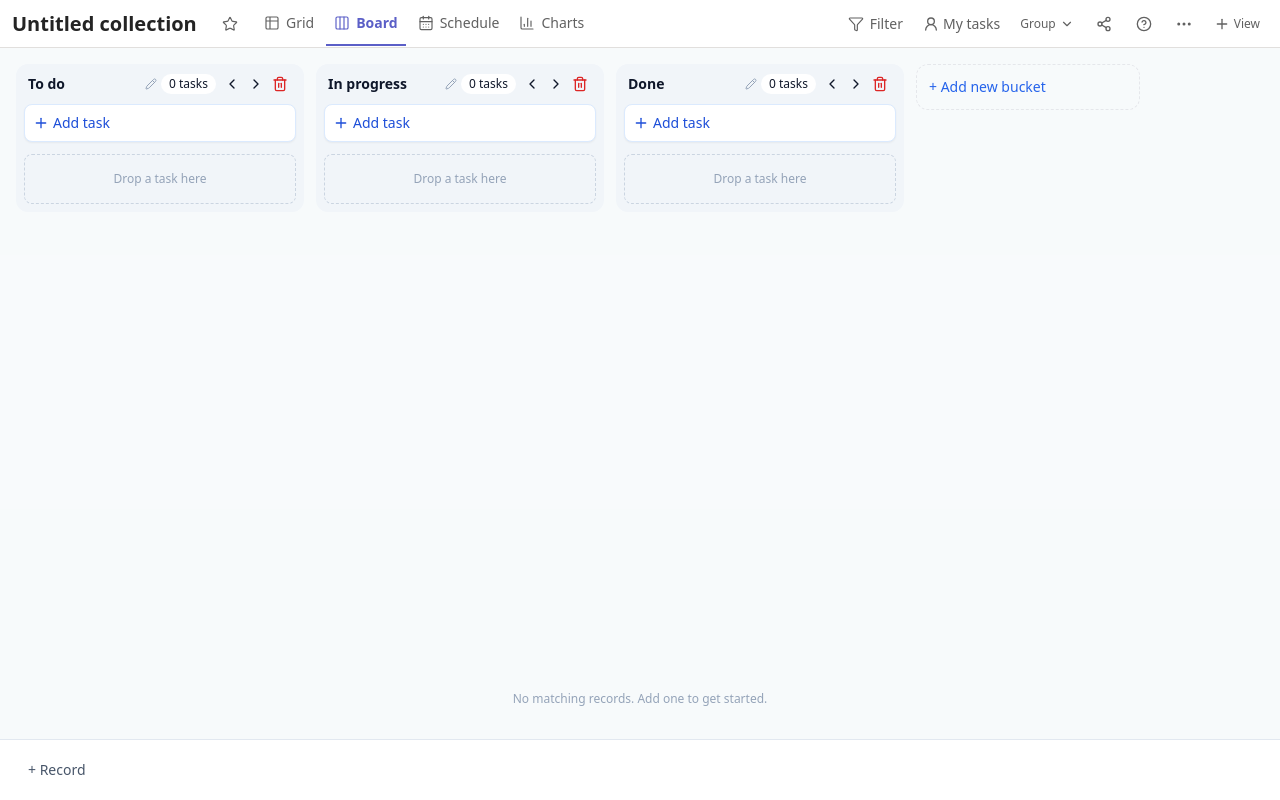
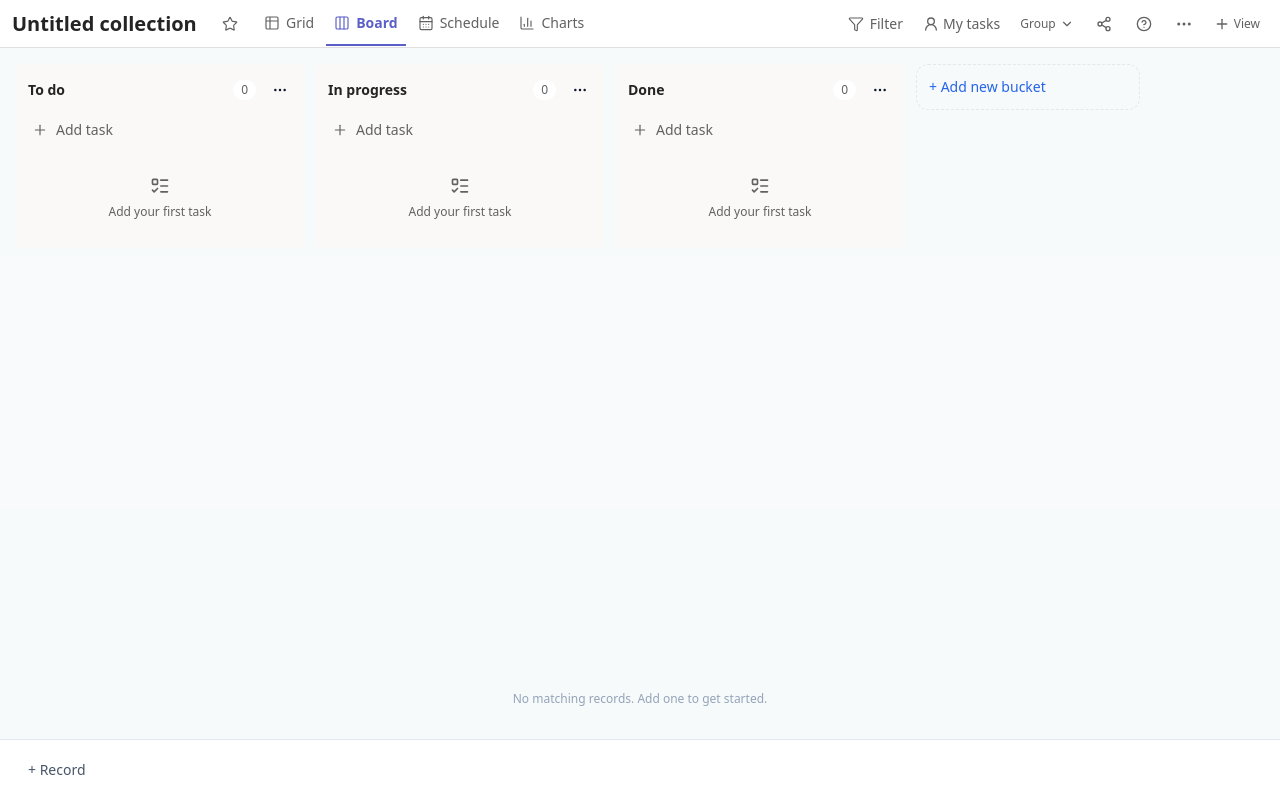
Before and after one commit to eddyvn98/collection-planner, a React (Vite) app: page / in a window 1280 px wide. Built offline with nearby package versions, Linux system fonts and the light colour scheme.

Commit message:
feat(ui-b): compact bucket menu, optional drop indicator, collapsible completed section

```diff
--- a/src/renderers/CollectionBoardBucket.tsx
+++ b/src/renderers/CollectionBoardBucket.tsx
@@ -1,59 +1,80 @@
 import { useState } from "react";
-import { useDroppable } from "@dnd-kit/core";
-import { Plus, ChevronLeft, ChevronRight, Trash2, Pencil } from "lucide-react";
+import { useDndContext, useDroppable } from "@dnd-kit/core";
+import { ChevronDown, ChevronLeft, ChevronRight, Ellipsis, ListTodo, Pencil, Plus, Trash2 } from "lucide-react";
 import { createGroupedTask, type BoardGroup, type BoardGroupBy } from "./collectionBoardGroups";
 import { deleteBucket, moveBucket, renameBucket } from "./collectionBoardActions";
 import { CollectionTaskCard } from "./CollectionTaskCard";
 import type { CollectionBlockPayload, CollectionField } from "../collections/model";
-interface Props { data: CollectionBlockPayload; group: BoardGroup; mode: BoardGroupBy; field?: CollectionField;
- readOnly: boolean; onChange: (next: CollectionBlockPayload) => void; onOpen: (id: string, trigger: HTMLButtonElement) => void; }
-export function CollectionBoardBucket({data,group,mode,field,readOnly,onChange,onOpen}: Props) {
- const drop = useDroppable({id:"bucket:"+group.key,disabled:readOnly});
- const [title,setTitle] = useState("");
- const [adding,setAdding] = useState(false);
- const [renaming,setRenaming] = useState(false);
- const [name,setName] = useState(group.title);
- const bucket=group.key.slice(7);
- const canEdit=mode==="bucket"&&!!field&&!!bucket;
+interface Props {data:CollectionBlockPayload;group:BoardGroup;mode:BoardGroupBy;field?:CollectionField;
+ readOnly:boolean;onChange:(next:CollectionBlockPayload)=>void;onOpen:(id:string,trigger:HTMLButtonElement)=>void;}
+export function CollectionBoardBucket({data,group,mode,field,readOnly,onChange,onOpen}:Props){
+ const drop=useDroppable({id:"bucket:"+group.key,disabled:readOnly});
+ const {active}=useDndContext();
+ const [title,setTitle]=useState(""),[adding,setAdding]=useState(false);
+ const [renaming,setRenaming]=useState(false),[name,setName]=useState(group.title),[menu,setMenu]=useState(false);
+ const bucket=group.key.slice(7),editable=mode==="bucket"&&!!field&&!!bucket;
+ const pending=group.rows.filter(row=>row.progress!=="completed");
+ const completed=group.rows.filter(row=>row.progress==="completed");
  const save=()=>{const next=createGroupedTask(data,title,group.key,mode,field);
-  if(next===data)return;onChange(next);setTitle("");setAdding(false);};
+   if(next!==data){onChange(next);setTitle("");setAdding(false);}};
+ const action=(operation:"rename"|"left"|"right"|"delete")=>{
+   setMenu(false);if(!field)return;
+   if(operation==="rename"){setName(bucket);setRenaming(true);}
+   if(operation==="left")onChange(moveBucket(data,field.id,bucket,-1));
+   if(operation==="right")onChange(moveBucket(data,field.id,bucket,1));
+   if(operation==="delete"&&window.confirm("Delete this bucket? Its tasks will move to the first bucket."))
+     onChange(deleteBucket(data,field.id,bucket));
+ };
+ const card=(record:typeof group.rows[number])=><CollectionTaskCard key={record.id} data={data}
+   record={record} groupKey={group.key} readOnly={readOnly} onChange={onChange}
+   onOpen={trigger=>onOpen(record.id,trigger)}/>;
  return <section ref={drop.setNodeRef} data-testid="collection-kanban-column" data-status={group.key}
-  className={"w-72 shrink-0 self-start rounded-xl bg-slate-100 p-2 dark:bg-slate-900 " +
-    (drop.isOver?"ring-2 ring-blue-500":"")}>
-  <header className="mb-2 flex items-center gap-1 px-1">
-   {renaming&&canEdit?<input autoFocus aria-label="Bucket name" className="min-w-0 flex-1 rounded border p-1 text-sm"
-    value={name} onChange={e=>setName(e.target.value)}
-    onKeyDown={e=>{if(e.key==="Escape"){setName(bucket);setRenaming(false);}if(e.key==="Enter")e.currentTarget.blur();}}
-    onBlur={()=>{if(name!==bucket&&field)onChange(renameBucket(data,field.id,bucket,name));setRenaming(false);}} />
-   : <button type="button" disabled={readOnly||!canEdit} onClick={()=>{setName(bucket);setRenaming(true);}}
-     className="min-w-0 flex-1 truncate text-left text-sm font-semibold" aria-label={"Rename bucket "+bucket}>{group.title}</button>}
-   {canEdit&&!readOnly&&!renaming&&<Pencil className="h-3 w-3 text-slate-400" aria-hidden="true"/>}
-  <span className="rounded-full bg-white px-2 py-0.5 text-xs dark:bg-slate-700">{group.rows.length} {group.rows.length === 1 ? "task" : "tasks"}</span>
-   {!readOnly&&canEdit&&field&&<div className="flex">
-    <button className="rounded p-1 hover:bg-white focus-visible:ring-2 focus-visible:ring-blue-500" title="Move bucket left" aria-label={"Move "+bucket+" left"} onClick={()=>onChange(moveBucket(data,field.id,bucket,-1))}>
-      <ChevronLeft className="h-4 w-4"/></button>
-    <button className="rounded p-1 hover:bg-white focus-visible:ring-2 focus-visible:ring-blue-500" title="Move bucket right" aria-label={"Move "+bucket+" right"} onClick={()=>onChange(moveBucket(data,field.id,bucket,1))}>
-      <ChevronRight className="h-4 w-4"/></button>
-    <button className="rounded p-1 text-red-600 hover:bg-red-100 focus-visible:ring-2 focus-visible:ring-red-500" title="Delete bucket" aria-label={"Delete "+bucket}
-      onClick={()=>{if(window.confirm("Move tasks to Unassigned and delete this bucket?"))onChange(deleteBucket(data,field.id,bucket));}}>
-      <Trash2 className="h-4 w-4"/></button>
+   className={"w-72 shrink-0 self-start rounded-md bg-[var(--planner-canvas)] p-2 "+
+    (drop.isOver?"ring-2 ring-[var(--planner-accent)]":"")}>
+  <header className="mb-1 flex min-h-9 items-center gap-2">
+   {renaming&&editable?<input autoFocus aria-label="Bucket name" value={name}
+      className="min-w-0 flex-1 rounded border border-[var(--planner-accent)] bg-[var(--planner-surface)] px-2 py-1 text-sm"
+      onChange={e=>setName(e.target.value)}
+      onKeyDown={e=>{if(e.key==="Escape"){setName(bucket);setRenaming(false);}
+        if(e.key==="Enter")e.currentTarget.blur();}}
+      onBlur={()=>{if(name.trim()!==bucket&&field)onChange(renameBucket(data,field.id,bucket,name));setRenaming(false);}}/>
+    : <h3 className="min-w-0 flex-1 truncate px-1 text-sm font-semibold text-[var(--planner-text)]">{group.title}</h3>}
+   <span aria-label={group.rows.length+" tasks"} className="rounded-full bg-[var(--planner-surface)] px-2 py-0.5 text-xs text-[var(--planner-secondary)]">{group.rows.length}</span>
+   {!readOnly&&editable&&<div className="relative">
+     <button type="button" title={"Bucket actions "+bucket} aria-label={"Bucket actions "+bucket}
+       aria-expanded={menu} className="flex min-h-8 min-w-8 items-center justify-center rounded hover:bg-[var(--planner-hover)] focus-visible:ring-2 focus-visible:ring-[var(--planner-accent)]"
+       onClick={()=>setMenu(!menu)}><Ellipsis size={16} strokeWidth={1.75}/></button>
+     {menu&&<div role="menu" aria-label={"Actions for "+bucket} className="absolute right-0 top-full z-40 w-44 rounded border border-[var(--planner-border)] bg-[var(--planner-surface)] p-1 shadow-lg">
+       {([["rename",Pencil,"Rename"],["left",ChevronLeft,"Move left"],
+         ["right",ChevronRight,"Move right"],["delete",Trash2,"Delete"]] as const).map(([kind,Icon,label])=>
+         <button key={kind} role="menuitem" className={"flex min-h-9 w-full items-center gap-2 rounded px-2 text-left text-sm hover:bg-[var(--planner-hover)] "+
+             (kind==="delete"?"text-red-600":"")} onClick={()=>action(kind)}>
+           <Icon size={16} strokeWidth={1.75}/>{label}</button>)}
+     </div>}
    </div>}
   </header>
-  {!readOnly&&(adding?<form className="mb-3 space-y-1" onSubmit={e=>{e.preventDefault();save();}}>
-   <input autoFocus aria-label={"New task in "+group.title} className="w-full rounded-lg border p-2 text-sm text-slate-900"
-     placeholder="Task name" value={title} onChange={e=>setTitle(e.target.value)} maxLength={300}
-     onKeyDown={e=>{if(e.key==="Escape")setAdding(false);}}/>
-   <div className="flex gap-2">
-    <button type="submit" className="rounded bg-blue-600 px-3 py-1 text-xs text-white">Add task</button>
-    <button type="button" className="text-xs" onClick={()=>setAdding(false)}>Cancel</button>
-   </div>
-  </form>:<button type="button" onClick={()=>setAdding(true)}
-    data-planner-add-task className="mb-3 flex w-full items-center gap-1 rounded-lg border border-blue-100 bg-white p-2 text-left text-sm font-medium text-blue-700 shadow-sm focus-visible:ring-2 focus-visible:ring-blue-500 dark:border-slate-700 dark:bg-slate-800 dark:text-blue-300">
-     <Plus className="h-4 w-4"/> Add task</button>)}
-  <div aria-label={group.title+" tasks"} className="min-h-10">
-   {group.rows.map(record=><CollectionTaskCard key={record.id} groupKey={group.key} data={data} record={record}
-    readOnly={readOnly} onOpen={trigger=>onOpen(record.id,trigger)}/>)}
-   {!group.rows.length&&<p className="rounded-lg border border-dashed border-slate-300 p-4 text-center text-xs text-slate-400">Drop a task here</p>}
+  {!readOnly&&(adding?<form className="mb-2 space-y-1" onSubmit={e=>{e.preventDefault();save();}}>
+    <input autoFocus aria-label={"New task in "+group.title} value={title} maxLength={300}
+      placeholder="Task name" onChange={e=>setTitle(e.target.value)}
+      onKeyDown={e=>{if(e.key==="Escape")setAdding(false);}}
+      className="w-full rounded border border-[var(--planner-border)] bg-[var(--planner-surface)] p-2 text-sm"/>
+    <div className="flex gap-2">
+      <button type="submit" disabled={!title.trim()} className="min-h-8 rounded bg-[var(--planner-accent)] px-3 text-xs text-white disabled:opacity-50">Add task</button>
+      <button type="button" className="min-h-8 rounded px-2 text-xs hover:bg-[var(--planner-hover)]" onClick={()=>setAdding(false)}>Cancel</button>
+    </div></form>:
+    <button type="button" data-planner-add-task onClick={()=>setAdding(true)}
+      className="mb-2 inline-flex min-h-9 w-full items-center gap-2 rounded px-2 text-left text-sm text-[var(--planner-secondary)] hover:bg-[var(--planner-hover)] hover:text-[var(--planner-accent)] focus-visible:ring-2 focus-visible:ring-[var(--planner-accent)]">
+      <Plus size={16} strokeWidth={1.75}/>Add task</button>)}
+  <div aria-label={group.title+" tasks"} className="min-h-4">
+    {pending.map(card)}
+    {!pending.length&&active&&<div aria-label="Drop task here" className="mb-2 h-12 rounded border-2 border-dashed border-[var(--planner-accent)]"/>}
+    {!group.rows.length&&!active&&<div className="rounded-md px-3 py-5 text-center text-xs text-[var(--planner-secondary)]">
+      <ListTodo size={20} className="mx-auto mb-2"/>{!readOnly?"Add your first task":"No tasks yet"}</div>}
   </div>
+  {!!completed.length&&<details className="mt-3 border-t border-[var(--planner-border)] pt-2" data-testid="planner-completed-section">
+    <summary className="flex min-h-9 cursor-pointer items-center gap-2 text-xs text-[var(--planner-secondary)] hover:text-[var(--planner-accent)]">
+     <ChevronDown size={16} strokeWidth={1.75}/>Completed ({completed.length})</summary>
+    <div className="mt-2">{completed.map(card)}</div>
+  </details>}
  </section>;
 }
```
